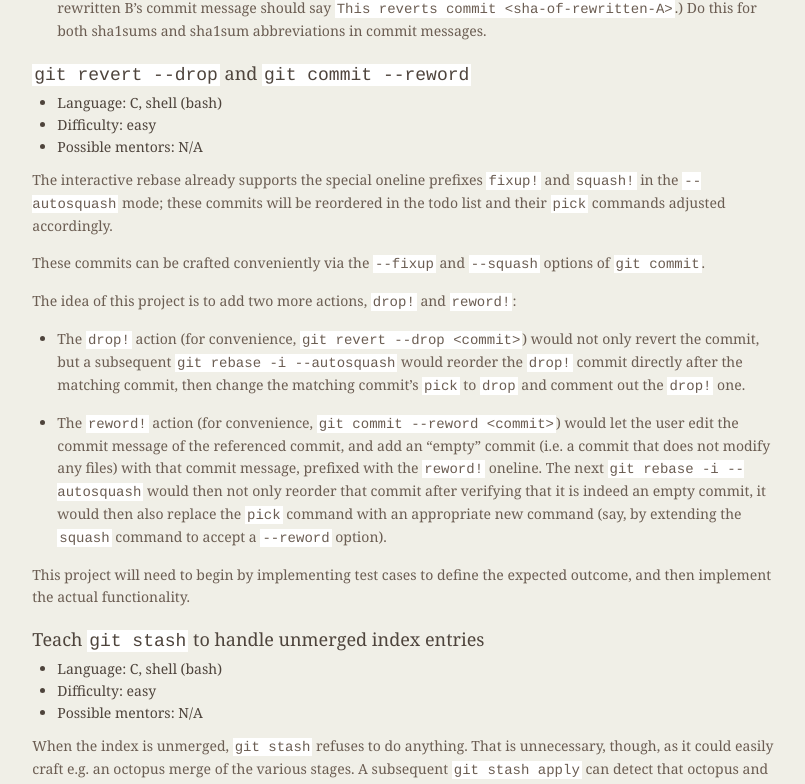
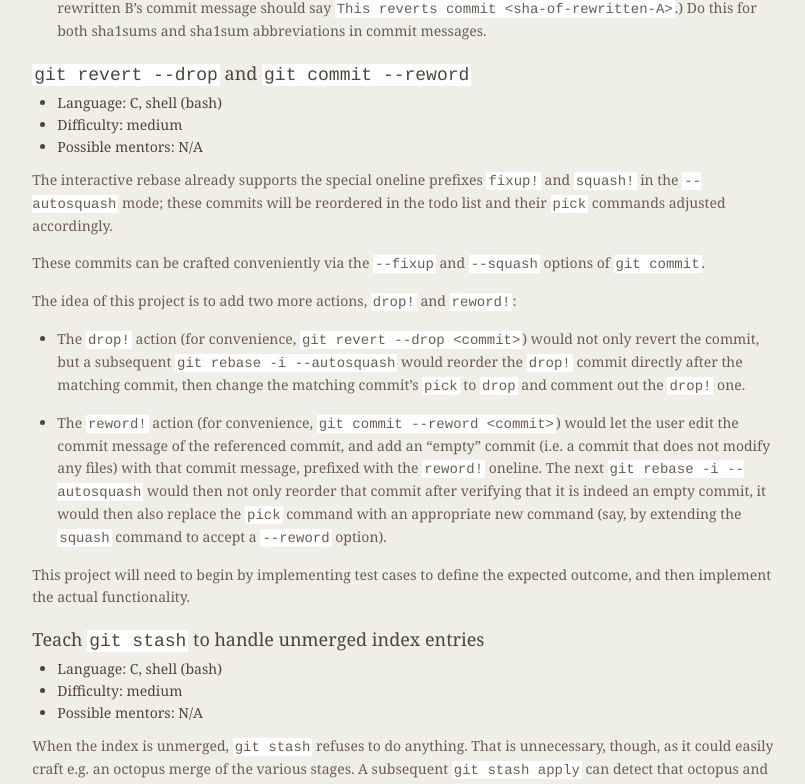
Before and after one commit to git/git.github.io, a Jekyll site: the page built from SoC-2019-Ideas.md, in a window 1280 px wide and 1400 px high, scrolled down 3136 px. Shown: the part 145-929 px from the top of the window, without its empty margins (339-1144 px from the left). Built offline with Jekyll 4.4.1, drawn with Linux system fonts in a browser that asks for light colours.

Commit message:
SoC-2019-Ideas: change difficulty to medium

```diff
--- a/SoC-2019-Ideas.md
+++ b/SoC-2019-Ideas.md
@@ -221,7 +221,7 @@ This would consist in taking care of the following issues:
 ### `git revert --drop` and `git commit --reword`
 
  - Language: C, shell (bash)
- - Difficulty: easy
+ - Difficulty: medium
  - Possible mentors: N/A
 
 The interactive rebase already supports the special oneline prefixes
@@ -257,7 +257,7 @@ the expected outcome, and then implement the actual functionality.
 ### Teach `git stash` to handle unmerged index entries
 
  - Language: C, shell (bash)
- - Difficulty: easy
+ - Difficulty: medium
  - Possible mentors: N/A
 
 When the index is unmerged, `git stash` refuses to do anything. That is
```
